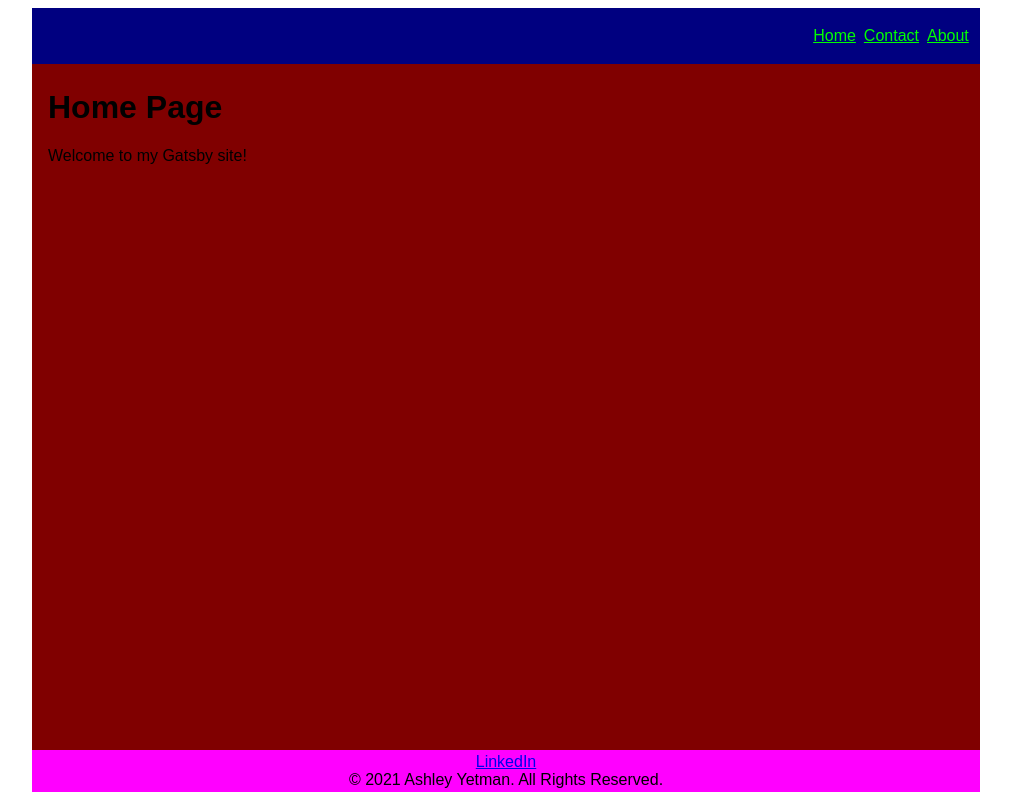
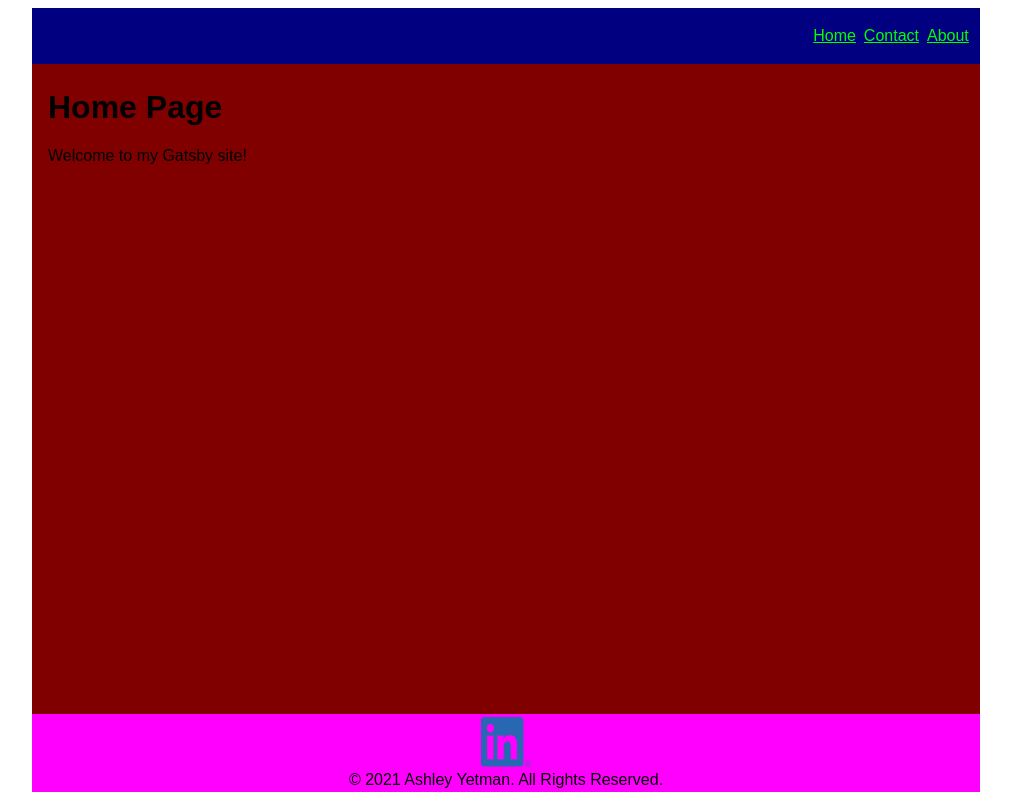
Before and after one commit to Alchamyst/ayetman-portfolio-placeholder, a Gatsby site: page / in a window 1280 px wide. Shown: the whole page, without its empty margins (134-1145 px from the left). Built offline with nearby package versions, Linux system fonts and the light colour scheme; Gatsby itself is replaced by a stand-in of ours.

Commit message:
refactor footer component. Add image imports for footer and header favicon.

```diff
--- a/src/components/footer.js
+++ b/src/components/footer.js
@@ -1,12 +1,12 @@
 import * as React from 'react';
-import { Link } from 'gatsby';
 import * as style from './footer.module.css';
+import linImg from "../images/linkedin-logo.png"
 
 const Footer = () => {
   return (
     <div class={style.footer}>
         <div>
-            <Link to="https://www.linkedin.com/in/ashley-yetman/">LinkedIn</Link>
+            <a href="https://www.linkedin.com/in/ashley-yetman/"><img src={linImg} alt="LinkedIn" width="50em" height="50em" /></a>
         </div>
         <div>
             &copy; 2021 Ashley Yetman. All Rights Reserved.
--- a/src/components/header.js
+++ b/src/components/header.js
@@ -1,11 +1,13 @@
 import * as React from 'react';
 import { Helmet } from 'react-helmet';
+import faviconImg from "../images/icon.png"
 
 const Header = (metaKeywords) => {
   return (
     <div>
         <Helmet>
             <meta name="keywords" content={metaKeywords} />
+            <link rel="shortcut icon" type="image/jpg" href={faviconImg}/>
         </Helmet>
     </div>
   );
```
Also changed, not shown: src/images/linkedin-logo.png (added).
